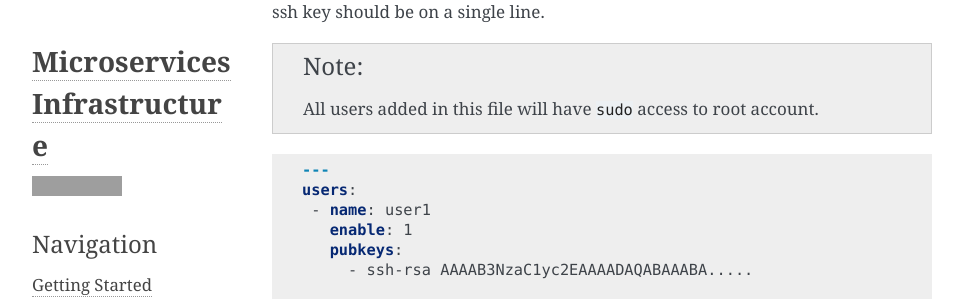
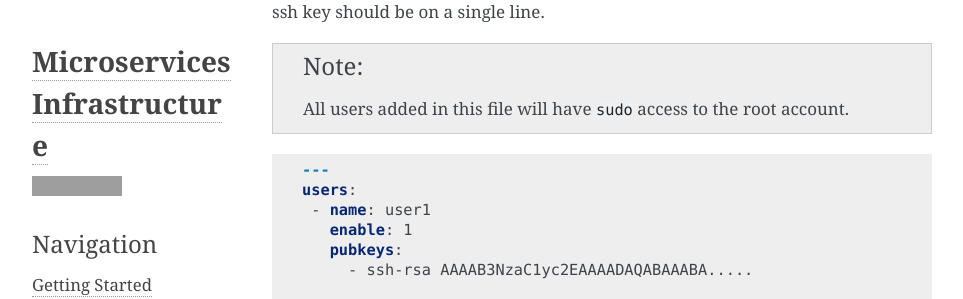
Before and after one commit to mantl/mantl, a Sphinx documentation site: the page built from docs/getting_started/ssh_users.rst, in a window 1280 px wide, cut to the strip 153-452 px from the top of the page. Shown: the whole strip, without its empty margins (148-1111 px from the left). Built offline with Sphinx 7.4.7, drawn with Linux system fonts in a browser that asks for light colours; grey boxes are pictures that could not be loaded.

Commit message:
Fix typo

````diff
--- a/docs/getting_started/ssh_users.rst
+++ b/docs/getting_started/ssh_users.rst
@@ -2,7 +2,7 @@ Adding SSH Users
 --------------------
 If you wish to add more users to the servers. Update the ``inventory/groups_vars/all/users.yml``` file. Below is an example. Each public ssh key should be on a single line.
 
-.. note:: All users added in this file will have ``sudo`` access to root account.
+.. note:: All users added in this file will have ``sudo`` access to the root account.
 
 .. code-block:: yaml
 
````
